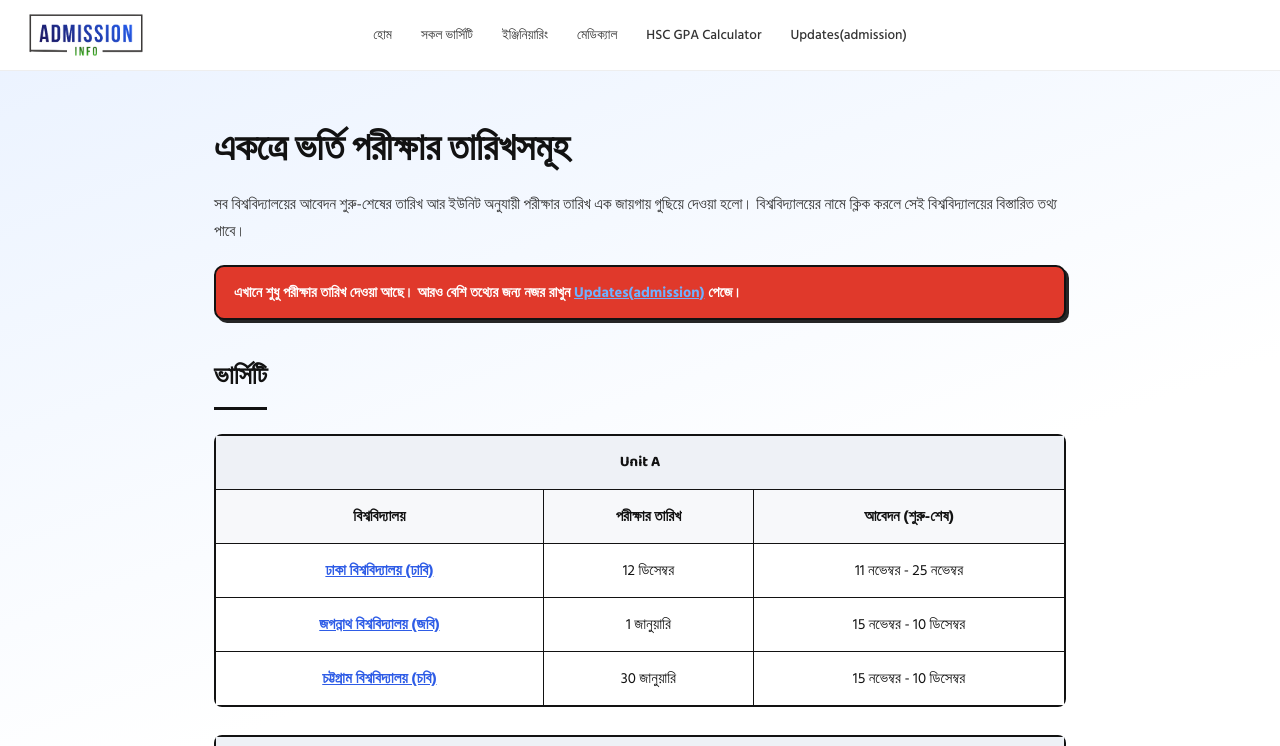
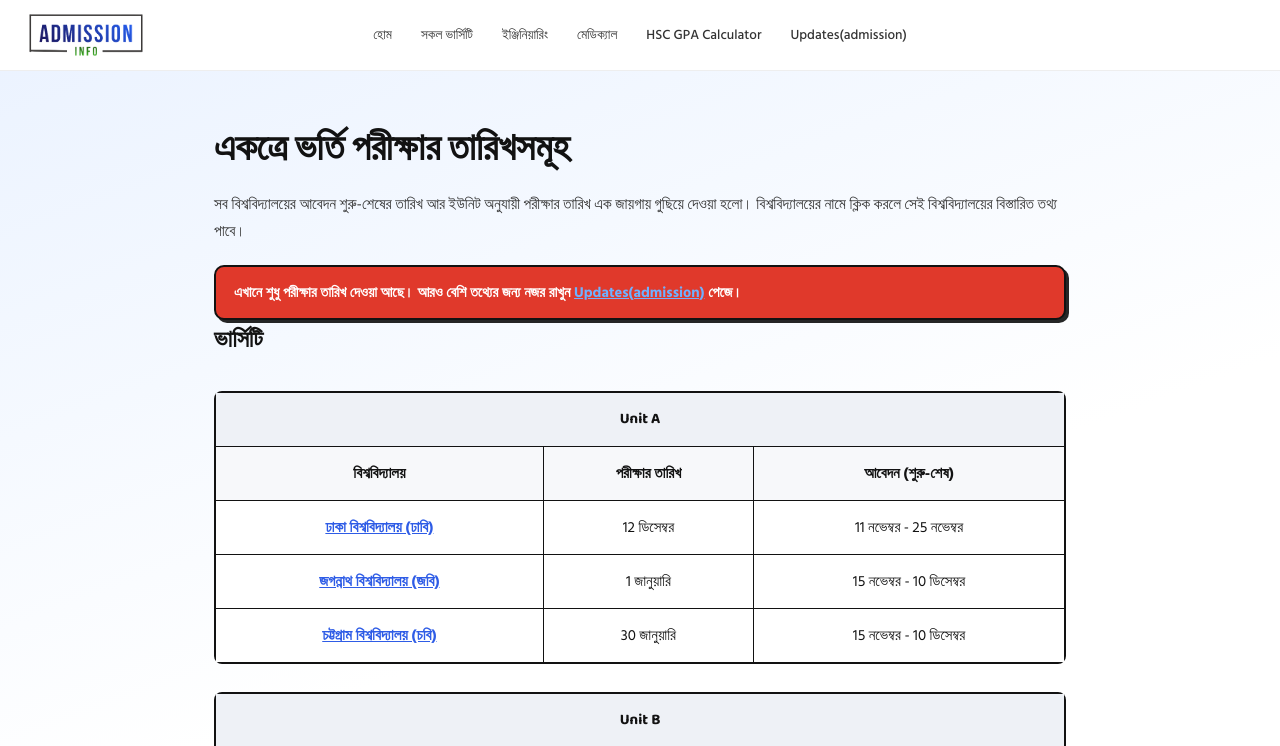
Before and after one commit to nishat-jihad/Admission-info, a Next.js app in the folder chance-hobe-ki/: page /exam-dates in a window 1280 px wide. Shown: the top 746 px of the page. Built offline with nearby package versions, Linux system fonts and the light colour scheme.

Commit message:
Update globals.css

```diff
--- a/chance-hobe-ki/src/app/globals.css
+++ b/chance-hobe-ki/src/app/globals.css
@@ -2290,23 +2290,8 @@ section.block h2 .circular-tag {
 .exam-notice-link:hover {
   color: #a9d2ff;
 }
-.exam-category-section {
-  margin-top: 44px;
-}
-.exam-category-section:first-of-type {
-  margin-top: 36px;
-}
-.exam-category-title {
-  font-family: var(--font-baloo), sans-serif;
-  font-weight: 800;
-  font-size: clamp(20px, 3vw, 26px);
-  color: var(--black);
-  border-bottom: 3px solid var(--black);
-  padding-bottom: 8px;
-  display: inline-block;
-}
 .exam-category-empty {
-  margin-top: 16px;
+  margin-top: 24px;
   font-size: 14.5px;
   color: #666;
   font-style: italic;
@@ -2315,7 +2300,7 @@ section.block h2 .circular-tag {
   display: flex;
   flex-direction: column;
   gap: 28px;
-  margin-top: 24px;
+  margin-top: 32px;
 }
 .exam-unit-table-wrap {
   overflow-x: auto;
```
